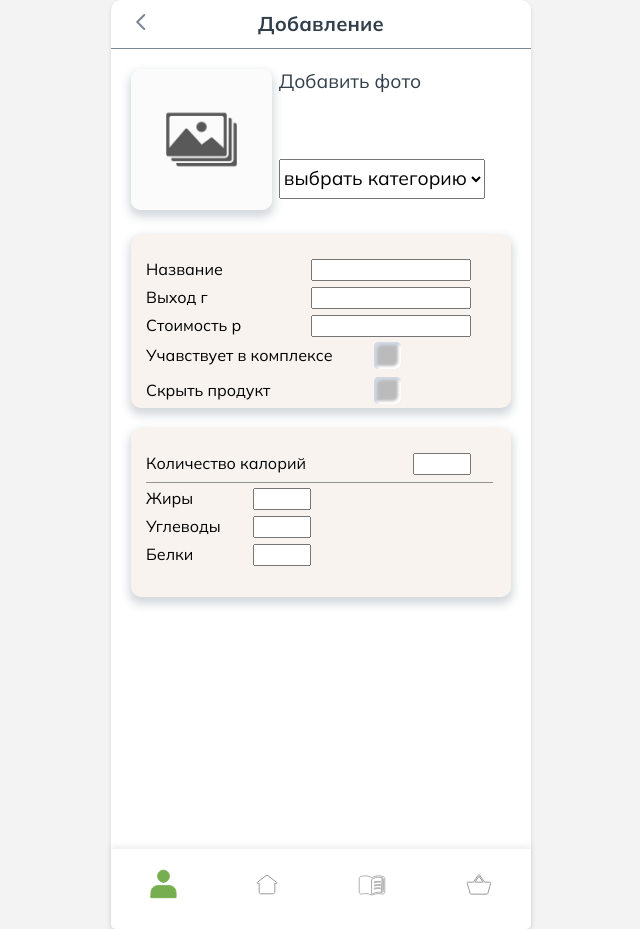
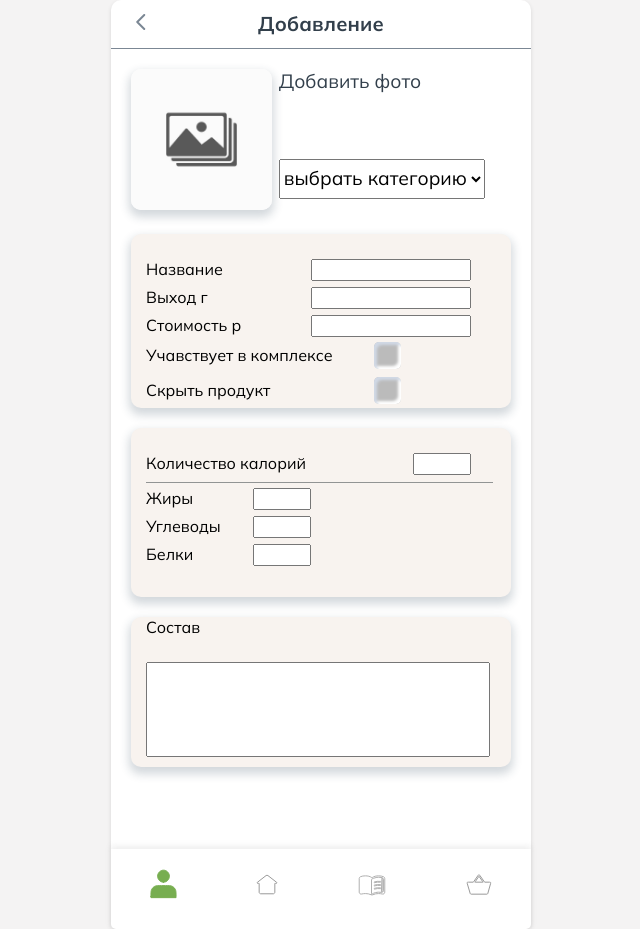
Before and after one commit to 3611071/SC, a website: page setting_dish.html in a window 1280 px wide. Shown: the whole page, without its empty margins (319-959 px from the left). Drawn offline with Linux system fonts and the light colour scheme; no server answers.

Commit message:
add menu3

```diff
--- a/setting_dish.html
+++ b/setting_dish.html
@@ -73,6 +73,11 @@
                 </div>
 
             </div>
+            <div class="information_dish3">
+                <div class="nd3">Состав
+                    <input type="text"></div>
+
+            </div>
         </main>
 
         <footer>
--- a/style.css
+++ b/style.css
@@ -201,6 +201,31 @@ height: 100vh !important;
   padding-left: 15px;
   border-radius: 10px;
   box-shadow: 0px 5px 10px 2px rgba(34, 60, 80, 0.2);
+}
+
+.information_dish3{
+  background-color: #f8f3ef;
+  padding-bottom: 10px;
+  margin-left: 20px;
+  margin-right: 20px;
+  padding-left: 15px;
+  height: 140px;
+  margin-top: 20px;
+  border-radius: 10px;
+  box-shadow: 0px 5px 10px 2px rgba(34, 60, 80, 0.2);
+}
+.information_dish3 .nd3{
+  display: flex;
+  flex-direction: column !important;
+  align-content: flex-start;
+    align-items: flex-start;
+    flex-direction: column;
+  height: 100% !important;
+}
+
+.information_dish3 .nd3 input{
+  height: 200px;
+  width: 92%;
 }
 
 main {
@@ -614,6 +639,17 @@ label {
   flex-direction:column;
 }
 .nd2{
+  margin-right: 30px;
+  display: flex;
+  flex-direction: row;
+  width: 100%;
+  flex-wrap: nowrap;
+  align-content: center;
+  justify-content: space-between;
+  align-items: center;
+  height: 35px ;
+}
+.nd3{
   margin-right: 30px;
   display: flex;
   flex-direction: row;
```
